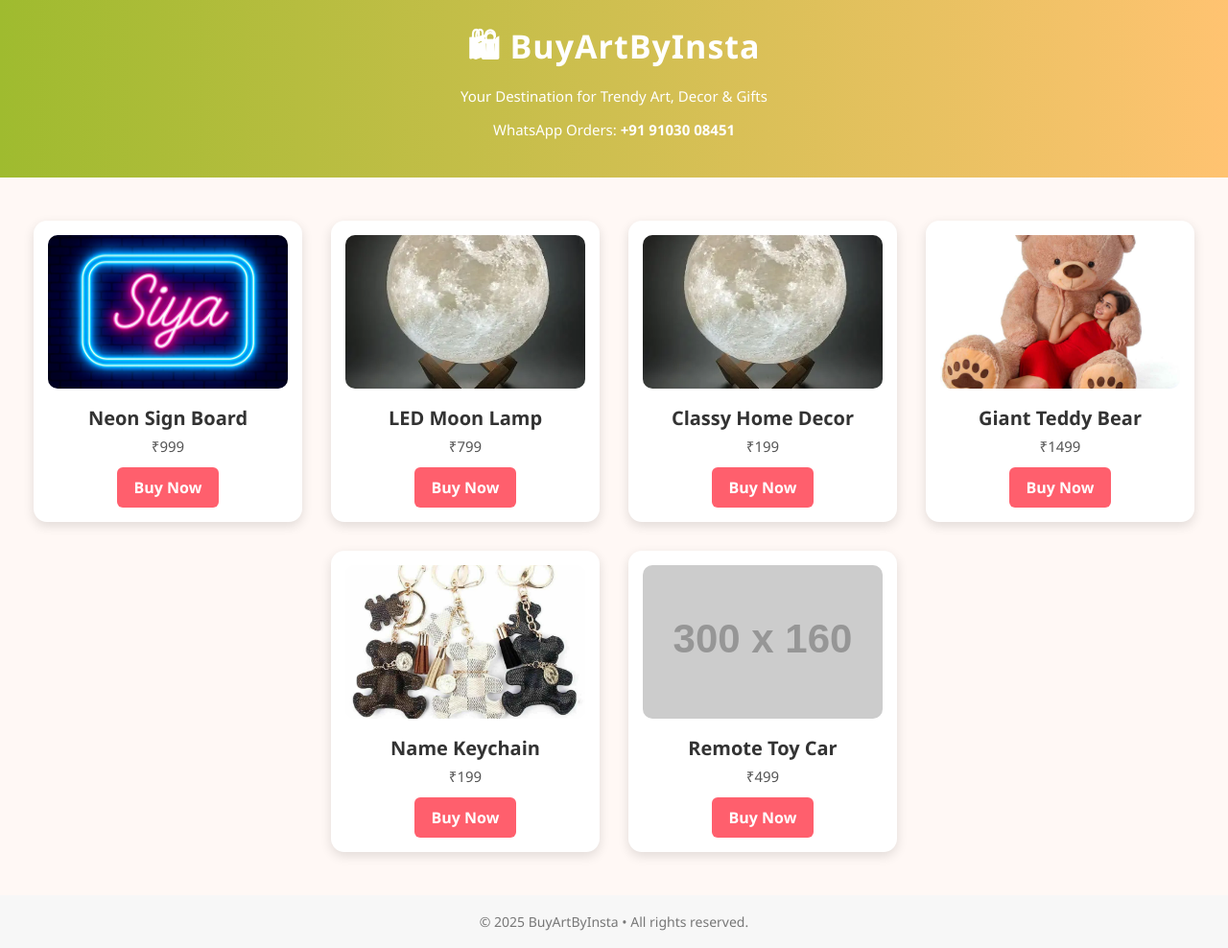
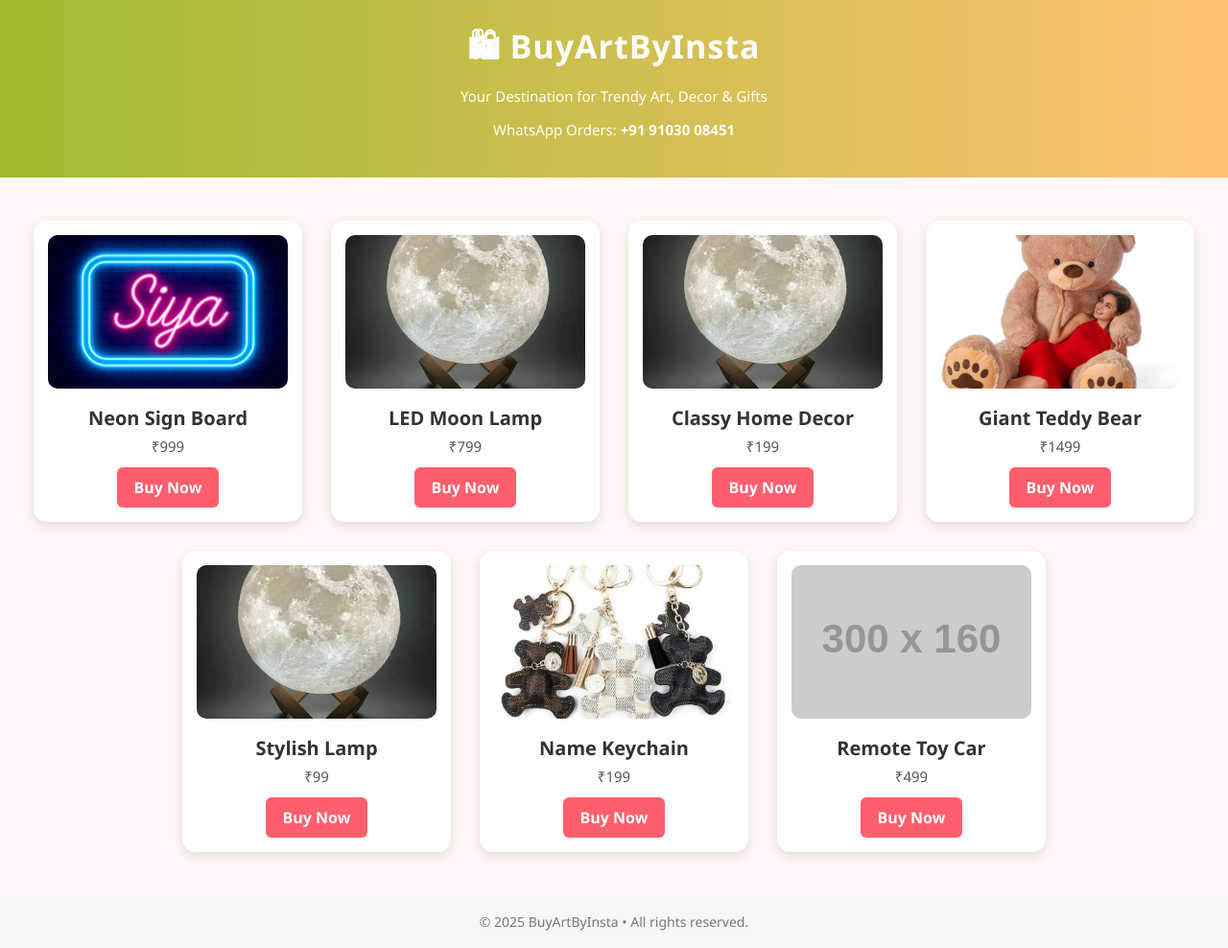
Before and after one commit to PocketPips/buysrtbyinsta, a plain HTML site: page index.html in a window 1280 px wide. Shown: the whole page at 96% size. Drawn offline with Linux system fonts and the light colour scheme; placeholder pictures from the web are drawn by us.

Commit message:
Added new product to BuyArtByInsta

```diff
--- a/index.html
+++ b/index.html
@@ -142,7 +142,12 @@
       <p>₹1499</p>
       <a class="buy-button" href="https://wa.me/919876543210?text=Hi%2C%20I%20want%20to%20order%20the%20Giant%20Teddy%20Bear" target="_blank">Buy Now</a>
     </div>
-
+<div class="product">
+      <img src="https://raw.githubusercontent.com/PocketPips/buysrtbyinsta/refs/heads/main/lamp.webp" alt="Stylish Lamp">
+      <h3>Stylish Lamp</h3>
+      <p>₹99</p>
+      <a class="buy-button" href="https://wa.me/919876543210?text=Hi%2C%20I%20want%20to%20order%20the%20LED%20Moon%20Lamp" target="_blank">Buy Now</a>
+    </div>
     <div class="product">
       <img src="https://raw.githubusercontent.com/PocketPips/buysrtbyinsta/refs/heads/main/key%20chain.webp" alt="Custom Keychain">
       <h3>Name Keychain</h3>
```
